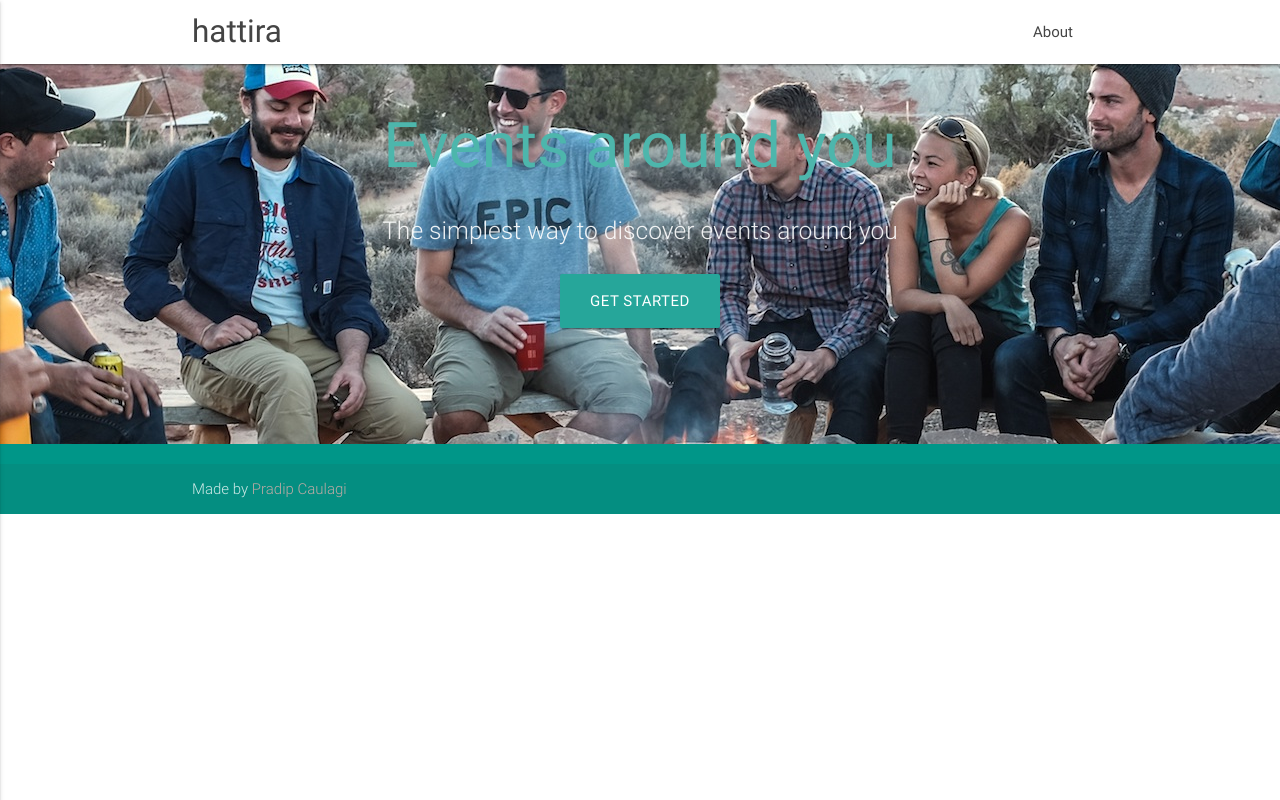
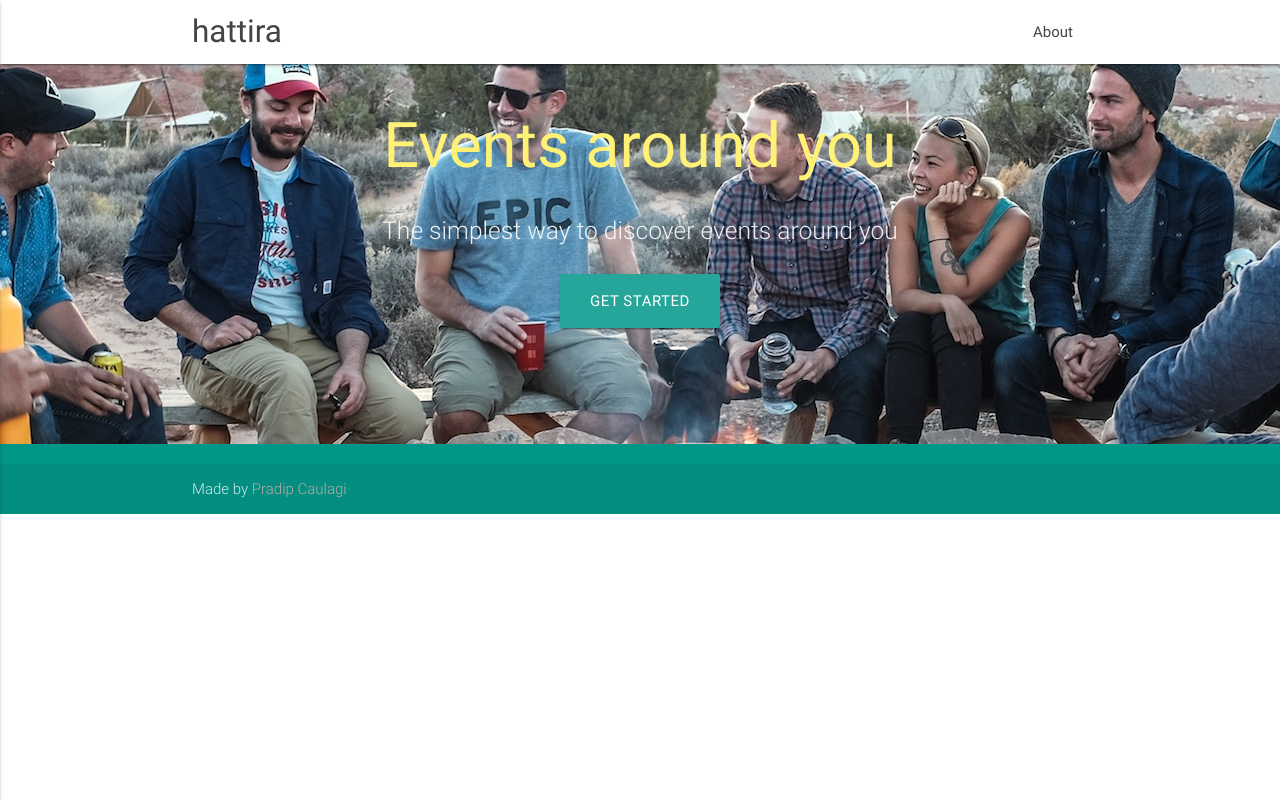
Before and after one commit to hattira/hattira.github.io, a plain HTML site: page index.html in a window 1280 px wide. Drawn offline with nearby package versions, Linux system fonts and the light colour scheme.

Commit message:
Fix test color and remove unnecessary elements

```diff
--- a/index.html
+++ b/index.html
@@ -29,15 +29,13 @@
 		<div id="index-banner" class="parallax-container">
 			<div class="section no-pad-bot">
 				<div class="container">
-					<br><br>
-					<h1 class="header center teal-text text-lighten-2">Events around you</h1>
+					<h1 class="header center yellow-text text-lighten-2">Events around you</h1>
 					<div class="row center">
 						<h5 class="header col s12 light">The simplest way to discover events around you</h5>
 					</div>
           <div class="row center">
 						<a href="#" id="download-button" class="btn-large waves-effect waves-light teal lighten-1">Get Started</a>
 					</div>
-					<br><br>
 				</div>
 		  </div>
 			<div class="parallax"><img src="img/intro.jpg" alt="Unsplashed background img"></div>
```
